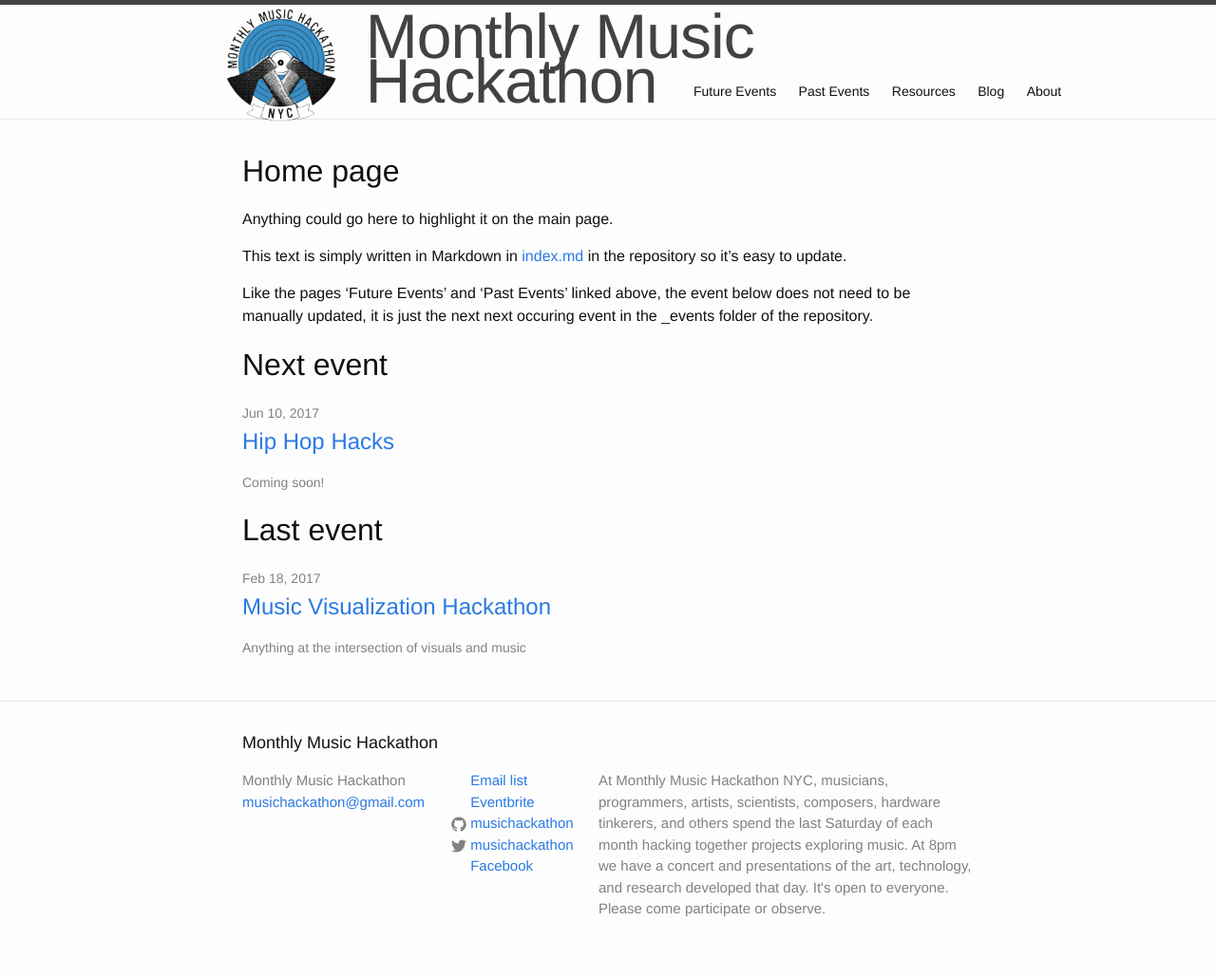
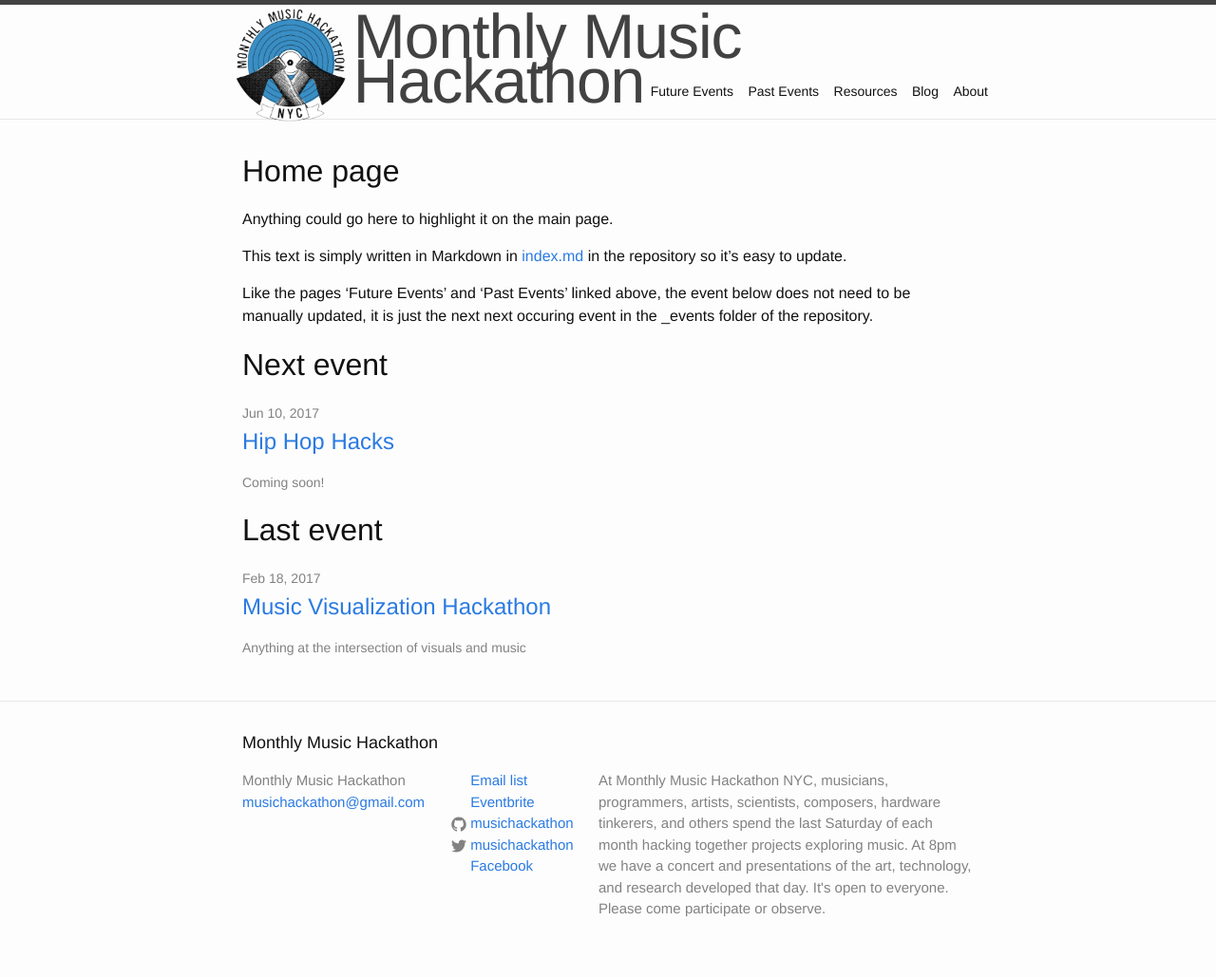
Before and after one commit to musichackathon/mmh_jekyll, a Jekyll site: the page built from index.md, in a window 1280 px wide. Shown: the whole page at 95% size. Built offline with Jekyll 4.4.1, drawn with Linux system fonts in a browser that asks for light colours; our own code applies the rules of GitHub Pages for plain Markdown files.

Commit message:
adjust spacing in header

```diff
--- a/_sass/mmh/_header.scss
+++ b/_sass/mmh/_header.scss
@@ -13,7 +13,7 @@
 .site-logo {
   display: inline-block;
   height: 115px;
-  margin-left: -20px;
+  margin-left: -10px;
   margin-bottom: -10px;
 }
 
@@ -140,14 +140,15 @@
   .site-title {
     font-size: 66px;
     line-height: 47px;
-    padding-left: 3%;
   }
 
   .site-nav {
     position: relative;
-    left: 470px;
+    right: -20px;
     top: -36px;
     display: inline-block;
+    width: 100%;
+    z-index: -1;
 
       .page-link {
         color: $text-color;
@@ -156,7 +157,7 @@
 
         // Gaps between nav items, but not on the last one
         &:not(:last-child) {
-          margin-right: 9px;
+          margin-right: 1px;
         }
       }
   }
--- a/assets/main.scss
+++ b/assets/main.scss
@@ -4,7 +4,7 @@
 @charset "utf-8";
 
 // Our variables
-$base-font-family: "Avenir Next", "Helvetica Neue", Helvetica, Arial, sans-serif;
+$base-font-family: "Helvetica Neue", Helvetica, Arial, sans-serif;
 $base-font-size:   16px;
 $base-font-weight: 400;
 $small-font-size:  $base-font-size * 0.875;
```
